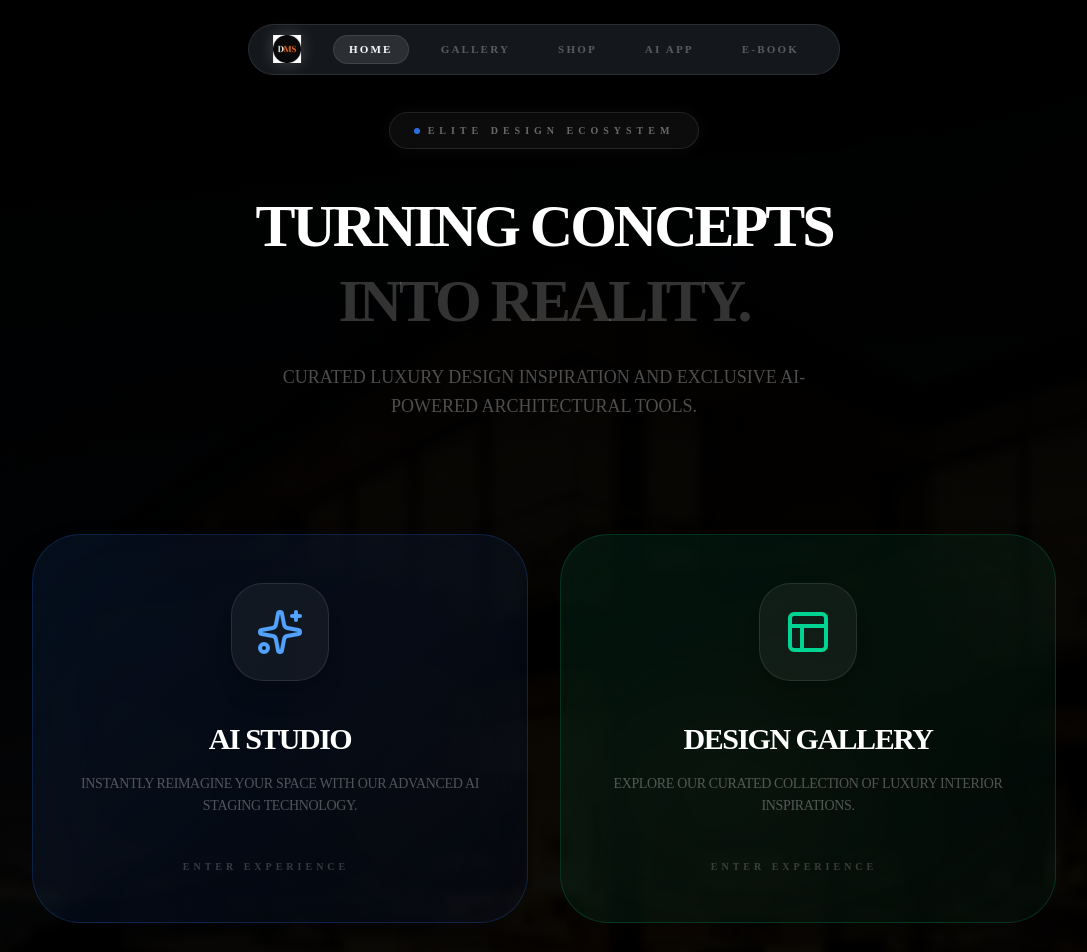
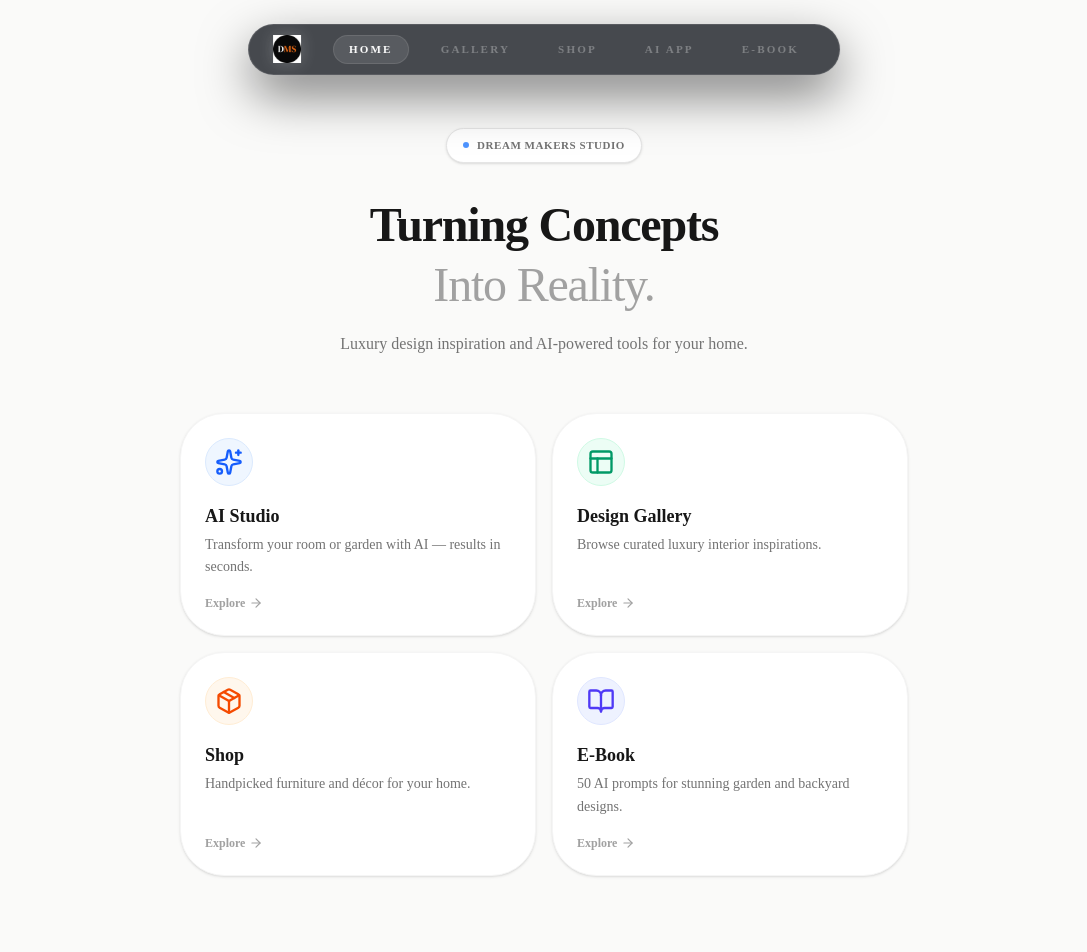
Before and after one commit to dreammakersstudio24-hub/dream-makers-studio, a Next.js app: page / in a window 1280 px wide. Shown: the top 952 px of the page, without its empty margins (96-1183 px from the left). Built offline with nearby package versions, Linux system fonts and the light colour scheme.

Commit message:
Light theme: convert all remaining dark pages (home, ebook, gallery, success) to stone-50/white

```diff
--- a/src/app/page.tsx
+++ b/src/app/page.tsx
@@ -2,179 +2,110 @@
 
 import { motion } from "framer-motion";
 import Link from "next/link";
-import { ArrowRight, Image as ImageIcon, Map, Building2, BookOpen, Sparkles, Layout, Package, Info, ChevronRight, Wand2 } from "lucide-react";
+import { ArrowRight, Sparkles, Layout, Package, BookOpen } from "lucide-react";
 
 export default function Home() {
-  const portalLinks = [
+  const portals = [
     {
-      title: "AI Room Designer",
-      description: "Instantly reimagine your space with our advanced AI staging technology.",
-      icon: <Sparkles className="w-8 h-8 text-blue-400 group-hover:drop-shadow-[0_0_8px_rgba(96,165,250,0.8)]" />,
+      title: "AI Studio",
+      description: "Transform your room or garden with AI — results in seconds.",
+      icon: <Sparkles className="w-7 h-7 text-blue-600" />,
       href: "/app",
-      color: "from-blue-500/10 to-blue-600/5",
-      borderColor: "border-blue-500/20 group-hover:border-blue-400/50",
-      accent: "bg-blue-500",
-      delay: 0.1
+      bg: "bg-blue-50",
+      border: "border-blue-100",
+      delay: 0.1,
     },
     {
       title: "Design Gallery",
-      description: "Explore our curated collection of luxury interior inspirations.",
-      icon: <Layout className="w-8 h-8 text-emerald-400 group-hover:drop-shadow-[0_0_8px_rgba(52,211,153,0.8)]" />,
+      description: "Browse curated luxury interior inspirations.",
+      icon: <Layout className="w-7 h-7 text-emerald-600" />,
       href: "/gallery",
-      color: "from-emerald-500/10 to-emerald-600/5",
-      borderColor: "border-emerald-500/20 group-hover:border-emerald-400/50",
-      accent: "bg-emerald-500",
-      delay: 0.2
+      bg: "bg-emerald-50",
+      border: "border-emerald-100",
+      delay: 0.2,
     },
     {
-      title: "Premium Directory",
-      description: "Connect with elite contractors and artisans vetted by our studio.",
-      icon: <Map className="w-8 h-8 text-orange-400 group-hover:drop-shadow-[0_0_8px_rgba(251,146,60,0.8)]" />,
-      href: "/directory",
-      color: "from-orange-500/10 to-orange-600/5",
-      borderColor: "border-orange-500/20 group-hover:border-orange-400/50",
-      accent: "bg-orange-500",
-      delay: 0.3
+      title: "Shop",
+      description: "Handpicked furniture and décor for your home.",
+      icon: <Package className="w-7 h-7 text-orange-600" />,
+      href: "/shop",
+      bg: "bg-orange-50",
+      border: "border-orange-100",
+      delay: 0.3,
     },
     {
-      title: "Masterclass E-Book",
-      description: "Learn the secrets of luxury interior design with our masterclass.",
-      icon: <BookOpen className="w-8 h-8 text-indigo-400 group-hover:drop-shadow-[0_0_8px_rgba(129,140,248,0.8)]" />,
+      title: "E-Book",
+      description: "50 AI prompts for stunning garden and backyard designs.",
+      icon: <BookOpen className="w-7 h-7 text-indigo-600" />,
       href: "/ebook",
-      color: "from-indigo-500/10 to-indigo-600/5",
-      borderColor: "border-indigo-500/20 group-hover:border-indigo-400/50",
-      accent: "bg-indigo-500",
-      delay: 0.4
-    }
+      bg: "bg-indigo-50",
+      border: "border-indigo-100",
+      delay: 0.4,
+    },
   ];
 
   return (
-    <div className="min-h-screen bg-[#020203] text-white selection:bg-white/10 relative overflow-x-hidden font-sans">
+    <div className="min-h-screen bg-stone-50 text-neutral-900 font-sans">
+      <main className="max-w-3xl mx-auto px-5 py-24 sm:py-32 flex flex-col items-center">
 
-      {/* Immersive Hero Background */}
-      <div className="absolute inset-0 z-0">
-         <img
-            src="/landing-hero.png"
-            className="w-full h-full object-cover opacity-30 blur-[4px] scale-105"
-            alt="Luxury Architecture"
-         />
-         <div className="absolute inset-0 bg-gradient-to-b from-black via-black/80 to-[#020203]" />
-      </div>
-
-      <main className="relative z-10 max-w-7xl mx-auto px-6 py-20 sm:py-28 flex flex-col items-center">
-
-        {/* Dynamic Badge */}
+        {/* Badge */}
         <motion.div
-           initial={{ opacity: 0, scale: 0.9 }}
-           animate={{ opacity: 1, scale: 1 }}
-           transition={{ duration: 1 }}
-           className="mb-10"
+          initial={{ opacity: 0, y: -10 }}
+          animate={{ opacity: 1, y: 0 }}
+          className="mb-8 inline-flex items-center gap-2 px-4 py-2 rounded-full bg-white border border-neutral-200 shadow-sm text-[11px] font-bold uppercase tracking-wider text-neutral-500"
         >
-           <div className="flex items-center gap-2 px-6 py-2.5 rounded-full border border-white/10 bg-white/5 backdrop-blur-3xl shadow-[0_0_20px_rgba(255,255,255,0.05)] text-[10px] font-black uppercase tracking-[0.5em] text-white/40">
-              <div className="w-1.5 h-1.5 rounded-full bg-blue-500 animate-pulse" />
-              Elite Design Ecosystem
-           </div>
+          <div className="w-1.5 h-1.5 rounded-full bg-blue-500 animate-pulse" />
+          Dream Makers Studio
         </motion.div>
 
-        {/* Hero Typography */}
-        <div className="text-center max-w-4xl mx-auto mb-20 sm:mb-28 space-y-6">
+        {/* Hero */}
+        <div className="text-center mb-14 space-y-4 max-w-xl">
           <motion.h1
-            initial={{ opacity: 0, y: 30 }}
-            animate={{ opacity: 1, y: 0 }}
-            transition={{ duration: 1, delay: 0.2 }}
-            className="text-5xl sm:text-6xl font-black tracking-tighter text-white leading-tight uppercase"
-          >
-            Turning Concepts <br/>
-            <span className="text-white/20 font-black tracking-tighter">Into Reality.</span>
-          </motion.h1>
-
-          <motion.p
             initial={{ opacity: 0, y: 20 }}
             animate={{ opacity: 1, y: 0 }}
-            transition={{ duration: 1, delay: 0.4 }}
-            className="text-base sm:text-lg text-white/30 font-medium leading-relaxed max-w-xl mx-auto tracking-normal uppercase"
+            transition={{ delay: 0.1 }}
+            className="text-4xl sm:text-5xl font-black tracking-tight text-neutral-900 leading-tight"
           >
-            Curated luxury design inspiration and exclusive AI-powered architectural tools.
+            Turning Concepts<br />
+            <span className="text-neutral-400 font-medium">Into Reality.</span>
+          </motion.h1>
+          <motion.p
+            initial={{ opacity: 0, y: 15 }}
+            animate={{ opacity: 1, y: 0 }}
+            transition={{ delay: 0.2 }}
+            className="text-neutral-500 text-base leading-relaxed"
+          >
+            Luxury design inspiration and AI-powered tools for your home.
           </motion.p>
         </div>
 
-        {/* Portal Cards Grid */}
-        <div className="grid grid-cols-1 md:grid-cols-2 gap-8 max-w-5xl mx-auto w-full">
-          {[
-            {
-              title: "AI Studio",
-              description: "Instantly reimagine your space with our advanced AI staging technology.",
-              icon: <Sparkles className="w-12 h-12 text-blue-400" />,
-              href: "/app",
-              color: "from-blue-500/10 to-blue-600/5",
-              borderColor: "border-blue-500/20 group-hover:border-blue-400/50",
-              delay: 0.1
-            },
-            {
-              title: "Design Gallery",
-              description: "Explore our curated collection of luxury interior inspirations.",
-              icon: <Layout className="w-12 h-12 text-emerald-400" />,
-              href: "/gallery",
-              color: "from-emerald-500/10 to-emerald-600/5",
-              borderColor: "border-emerald-500/20 group-hover:border-emerald-400/50",
-              delay: 0.2
-            },
-            {
-              title: "Gallery Shop",
-              description: "Acquire exclusive pieces meticulously selected by the Studio.",
-              icon: <Package className="w-12 h-12 text-orange-400" />,
-              href: "/shop",
-              color: "from-orange-500/10 to-orange-600/5",
-              borderColor: "border-orange-500/20 group-hover:border-orange-400/50",
-              delay: 0.3
-            },
-            {
-              title: "Digital E-Book",
-              description: "Learn the secrets of luxury interior design with our pro guide.",
-              icon: <BookOpen className="w-12 h-12 text-indigo-400" />,
-              href: "/ebook",
-              color: "from-indigo-500/10 to-indigo-600/5",
-              borderColor: "border-indigo-500/20 group-hover:border-indigo-400/50",
-              delay: 0.4
-            }
-          ].map((portal) => (
+        {/* Portal Cards */}
+        <div className="grid grid-cols-1 sm:grid-cols-2 gap-4 w-full">
+          {portals.map((portal) => (
             <Link href={portal.href} key={portal.title}>
               <motion.div
-                initial={{ opacity: 0, y: 30 }}
+                initial={{ opacity: 0, y: 20 }}
                 animate={{ opacity: 1, y: 0 }}
-                transition={{ duration: 0.7, delay: portal.delay }}
-                whileHover={{ y: -8, scale: 1.01 }}
-                whileTap={{ scale: 0.99 }}
-                className={`group h-full p-12 rounded-[3rem] bg-gradient-to-br ${portal.color} border ${portal.borderColor} backdrop-blur-3xl shadow-2xl transition-all duration-500 relative overflow-hidden flex flex-col items-center text-center`}
+                transition={{ delay: portal.delay }}
+                whileHover={{ y: -4 }}
+                whileTap={{ scale: 0.98 }}
+                className={`group p-6 rounded-3xl bg-white border border-neutral-100 shadow-sm hover:shadow-md transition-all duration-300 flex flex-col h-full`}
               >
-                {/* Glowing Circle Background */}
-                <div className="absolute -right-12 -top-12 w-48 h-48 rounded-full bg-white/5 blur-[50px] opacity-10 group-hover:opacity-30 transition-opacity duration-700" />
-
-                <div className="mb-10 p-6 rounded-[2rem] bg-white/5 border border-white/10 shadow-xl group-hover:scale-110 group-hover:border-white/20 transition-all duration-500">
+                <div className={`w-12 h-12 rounded-2xl ${portal.bg} ${portal.border} border flex items-center justify-center mb-4`}>
                   {portal.icon}
                 </div>
-
-                <h2 className="text-3xl font-black mb-4 tracking-tighter text-white uppercase">
-                  {portal.title}
-                </h2>
-
-                <p className="text-white/30 font-medium leading-relaxed mb-10 flex-grow text-sm uppercase tracking-tight">
-                  {portal.description}
-                </p>
-
-                <div className="mt-auto flex items-center justify-center gap-3 text-[10px] font-black tracking-[0.4em] uppercase text-white/20 group-hover:text-white transition-all duration-500">
-                  <span>Enter Experience</span>
-                  <ArrowRight className="w-4 h-4 translate-x-2 opacity-0 group-hover:translate-x-0 group-hover:opacity-100 transition-all duration-500" />
+                <h2 className="text-lg font-bold mb-1 text-neutral-900">{portal.title}</h2>
+                <p className="text-neutral-500 text-sm leading-relaxed flex-grow">{portal.description}</p>
+                <div className="mt-4 flex items-center gap-1 text-xs font-bold text-neutral-400 group-hover:text-neutral-700 transition-colors">
+                  Explore <ArrowRight className="w-3.5 h-3.5 group-hover:translate-x-1 transition-transform" />
                 </div>
               </motion.div>
             </Link>
           ))}
         </div>
 
-        {/* Bottom Social / Info Badge */}
-        <footer className="mt-40 opacity-10 hover:opacity-100 transition-opacity duration-1000 flex flex-col items-center gap-4">
-           <div className="w-[1px] h-24 bg-gradient-to-b from-white to-transparent mb-6" />
-           <p className="text-[9px] font-black uppercase tracking-[0.6em]">Dream Makers Studio © 2026</p>
+        <footer className="mt-20 text-[10px] text-neutral-300 font-medium uppercase tracking-widest text-center">
+          Dream Makers Studio © 2026
         </footer>
       </main>
     </div>
```
Also changed, not shown: src/app/ebook/page.tsx (+47 -47 lines), src/app/gallery/page.tsx (+39 -47 lines), src/app/success/page.tsx (+12 -16 lines).
